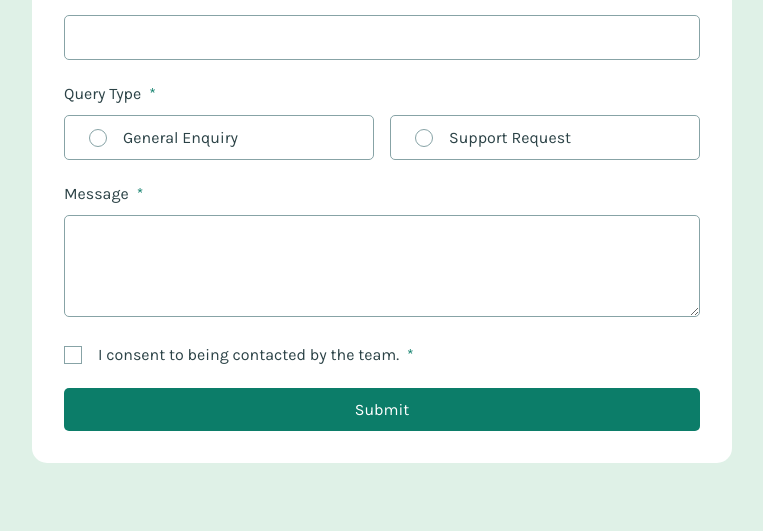
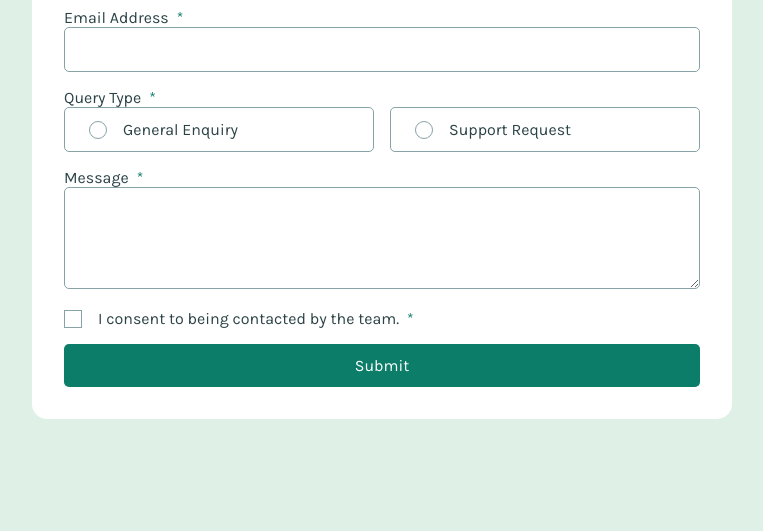
Before and after one commit to zoleee98/contact-form, a website: page index.html in a window 1280 px wide. Shown: the part 269-800 px from the top of the page, without its empty margins (258-1021 px from the left). Drawn offline with Linux system fonts and the light colour scheme.

Commit message:
fix: use flex gap instead of margin for form elements

```diff
--- a/src/style.css
+++ b/src/style.css
@@ -32,6 +32,7 @@
 	--radius-sm: 5px;
 	--padding-base: 2rem;
 	--padding-sm: 0.75rem;
+	--gap-base: 1rem;
 }
 
 body {
@@ -61,14 +62,16 @@ main {
 	color: var(--color-neutral-900);
 }
 
-form > * + * {
-	margin-top: 1.5rem;
+form {
+	display: flex;
+	flex-direction: column;
+	gap: var(--gap-base);
 }
 
 .col {
 	display: flex;
 	flex-wrap: wrap;
-	gap: 1rem;
+	gap: var(--gap-base);
 }
 
 .col > * {
@@ -86,7 +89,6 @@ fieldset {
 	padding: var(--padding-sm);
 	border-radius: var(--radius-sm);
 	border: 1px solid var(--color-neutral-500);
-	margin-top: 0.75rem;
 	outline: 0;
 }
 
```
